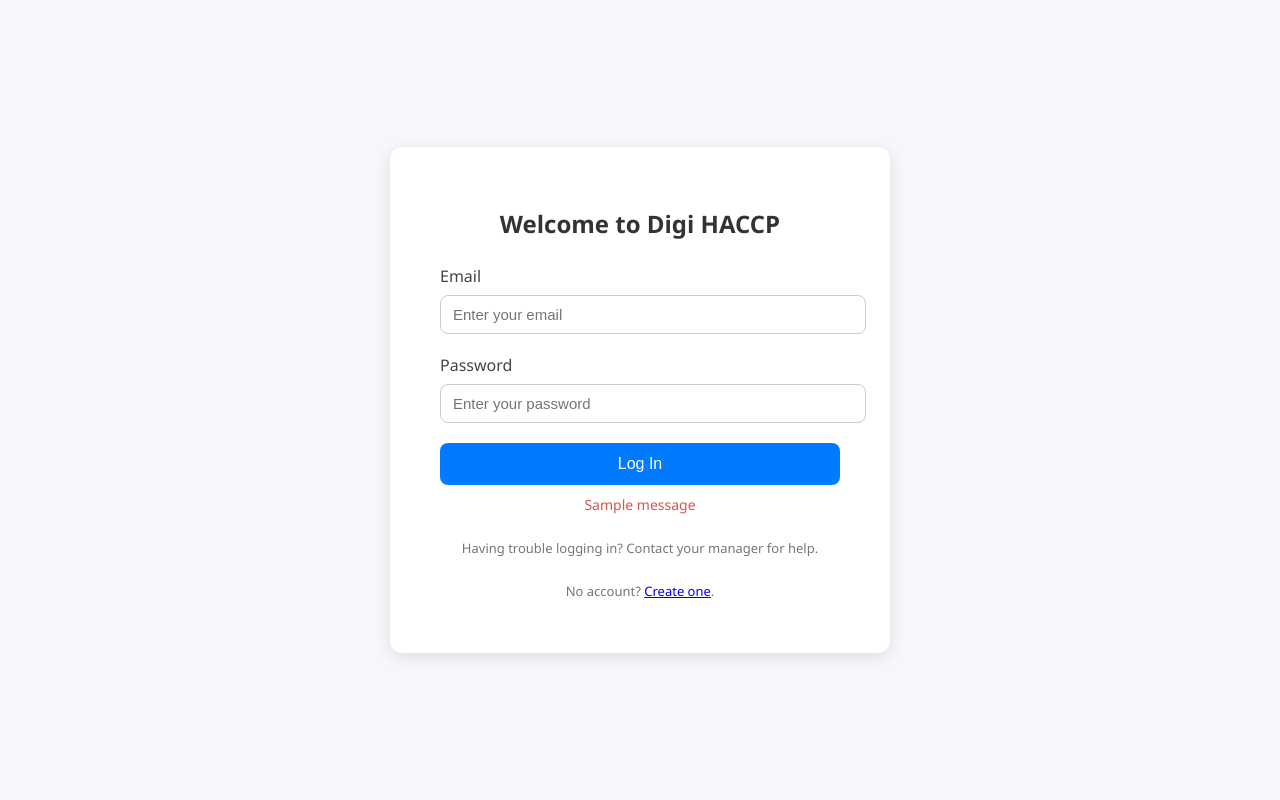
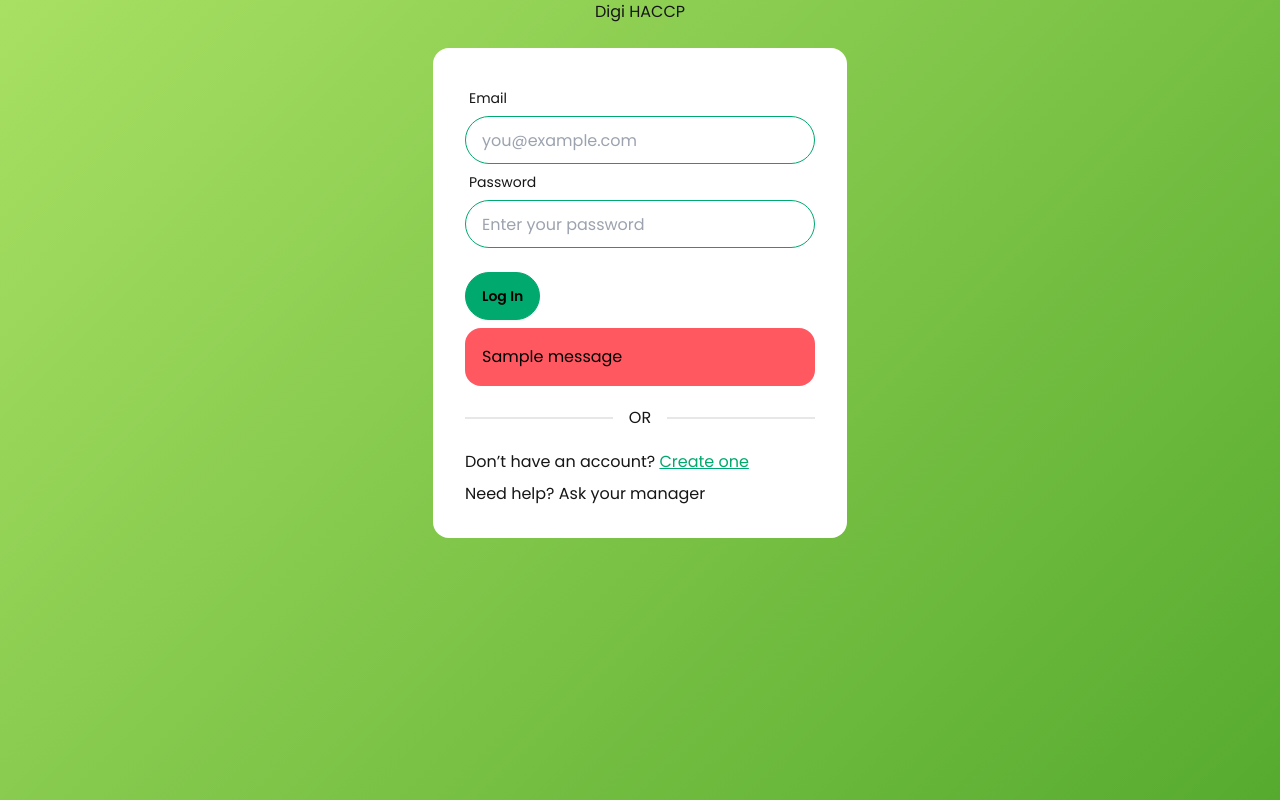
Before and after one commit to JackJamesCh/FYP_digihaccp, a Django app: page /login/ in a window 1280 px wide. Run offline with Django 5.2, Linux system fonts and the light colour scheme; tables that the repository leaves empty hold one stand-in row (values such as "Sample post"); one stand-in notice (Sample message) is shown.

Commit message:
Add manager dashboard and user management features
- Implemented manager dashboard view and template.
- Added user management view and template for managing users.
- Updated URLs to include paths for manager dashboard and user management.
- Enhanced login view to redirect users based on their role.
- Configured static files settings for improved asset management.

```diff
--- a/digi_haccp/accounts/templates/accounts/login.html
+++ b/digi_haccp/accounts/templates/accounts/login.html
@@ -1,133 +1,104 @@
 <!DOCTYPE html>
 <html lang="en">
 <head>
-  <meta charset="UTF-8">
-  <meta name="viewport" content="width=device-width, initial-scale=1.0">
+  <meta charset="UTF-8" />
+  <meta name="viewport" content="width=device-width, initial-scale=1.0" />
   <title>Login | Digi HACCP</title>
 
+  <!-- ✅ DaisyUI standalone (includes Tailwind) -->
+  <link href="https://cdn.jsdelivr.net/npm/daisyui@4.12.10/dist/full.css" rel="stylesheet" />
+
+  <!-- ✅ Set theme -->
+  <script>
+    document.documentElement.setAttribute("data-theme", "pastel");
+  </script>
+
+  <!-- ✅ Modern font -->
+  <link href="https://fonts.googleapis.com/css2?family=Poppins:wght@400;500;600;700&display=swap" rel="stylesheet" />
   <style>
-    /* I set a clean and simple style for the entire login page */
     body {
-      font-family: "Segoe UI", Tahoma, Geneva, Verdana, sans-serif;
-      background-color: #f5f7fa;
+      font-family: "Poppins", sans-serif;
+      background: linear-gradient(135deg, #a8e063, #56ab2f);
+      min-height: 100vh;
       display: flex;
-      justify-content: center;
+      flex-direction: column;
       align-items: center;
-      height: 100vh;
       margin: 0;
-    }
-
-    /* I used a centered white container to hold the login form. This is from one of my past projects that I have done. */
-    .login-container {
-      background-color: #fff;
-      padding: 40px 50px;
-      border-radius: 12px;
-      box-shadow: 0 4px 15px rgba(0,0,0,0.1);
-      width: 100%;
-      max-width: 400px;
-    }
-
-    /* I styled the heading to welcome the users */
-    h2 {
-      text-align: center;
-      color: #333;
-      margin-bottom: 25px;
-    }
-
-    /* I formatted labels for better readability and spacing */
-    label {
-      display: block;
-      margin-bottom: 8px;
-      color: #444;
-      font-weight: 500;
-    }
-
-    /* Styled the input fields for email and password */
-    input[type="email"],
-    input[type="password"] {
-      width: 100%;
-      padding: 10px 12px;
-      margin-bottom: 20px;
-      border: 1px solid #ccc;
-      border-radius: 8px;
-      font-size: 15px;
-      transition: 0.3s;
-    }
-
-    /* I added a focus effect to highlight active input fields. Referenced from - https://developer.mozilla.org/en-US/docs/Web/CSS/:focus */
-    input:focus {
-      border-color: #007bff;
-      outline: none;
-      box-shadow: 0 0 4px rgba(0,123,255,0.3);
-    }
-
-    /* I styled the login button for a clear call-to-action */
-    button {
-      width: 100%;
-      background-color: #007bff;
-      color: white;
-      padding: 12px;
-      border: none;
-      border-radius: 8px;
-      font-size: 16px;
-      cursor: pointer;
-      transition: 0.3s;
-    }
-
-    /* I added a hover effect for better interactivity also user can tell that this is a button that they could click into */
-    button:hover {
-      background-color: #0056b3;
-    }
-
-    /* Styled login error or success messages shown by Django */
-    .message {
-      text-align: center;
-      color: #d9534f;
-      margin-top: 10px;
-      font-size: 14px;
-    }
-
-    /* I included footer text for help and account creation links */
-    .footer-text {
-      text-align: center;
-      color: #777;
-      margin-top: 25px;
-      font-size: 13px;
     }
   </style>
 </head>
+
 <body>
 
-  <!-- I created a container to hold the login form -->
-  <div class="login-container">
-    <h2>Welcome to Digi HACCP</h2>
+  <!-- 🌟 Header -->
+  <header class="w-full py-5 bg-opacity-20 backdrop-blur-sm text-white text-center font-extrabold text-10xl shadow-md border-b border-white/30 tracking-wide">
+    Digi HACCP
+  </header>
+  <br>
+  <!-- 💳 Login Card -->
+  <main class="flex flex-col items-center justify-center flex-grow py-14 px-4">
+    <div class="card bg-base-100 shadow-2xl w-full max-w-md">
+      <div class="card-body items-center text-center">
 
-    <!-- I used a POST form for login so user credentials are sent securely -->
-    <form method="POST">
-      {% csrf_token %}
-      <!-- added CSRF protection to prevent cross-site request attacks. Referenced from - https://docs.djangoproject.com/en/5.2/howto/csrf/ -->
+        <!-- Login Form -->
+        <form method="POST" class="w-full space-y-5">
+          {% csrf_token %}
 
-      <!-- I added an email input field -->
-      <label for="email">Email</label>
-      <input id="email" type="email" name="email" placeholder="Enter your email" required>
+          <div class="form-control w-full">
+            <label class="label justify-center">
+              <span class="label-text font-medium">Email</span>
+            </label>
+            <input
+              type="email"
+              name="email"
+              placeholder="you@example.com"
+              class="input input-bordered input-success w-full text-center"
+              required />
+          </div>
 
-      <!-- added a password input field -->
-      <label for="password">Password</label>
-      <input id="password" type="password" name="password" placeholder="Enter your password" required>
+          <div class="form-control w-full">
+            <label class="label justify-center">
+              <span class="label-text font-medium">Password</span>
+            </label>
+            <input
+              type="password"
+              name="password"
+              placeholder="Enter your password"
+              class="input input-bordered input-success w-full text-center"
+              required />
+          </div>
+          <br>
 
-      <!-- added a login button to submit the form -->
-      <button type="submit">Log In</button>
-    </form>
+          <div class="mt-6">
+            <button type="submit" class="btn btn-success w-full rounded-full">
+              Log In
+            </button>
+          </div>
+        </form>
 
-    <!-- I display Django messages (like 'Invalid credentials') here -->
-    {% for message in messages %}
-      <p class="message">{{ message }}</p>
-    {% endfor %}
+        <!-- Django Messages -->
+        {% if messages %}
+        <div class="mt-4 w-full">
+          {% for message in messages %}
+          <div class="alert alert-error text-sm py-2">{{ message }}</div>
+          {% endfor %}
+        </div>
+        {% endif %}
 
-    <!-- I added helpful footer and signup option text for users -->
-    <p class="footer-text">Having trouble logging in? Contact your manager for help.</p>
-    <p class="footer-text">No account? <a href="{% url 'signup' %}">Create one</a>.</p>
-  </div>
+        <!-- Divider -->
+        <div class="divider my-6">OR</div>
+
+        <!-- Footer Links -->
+        <p class="text-sm text-gray-600">
+          Don’t have an account?
+          <a href="{% url 'signup' %}" class="link link-success font-semibold">Create one</a>
+        </p>
+        <p class="text-sm text-gray-500 mt-2">
+          Need help? Ask your manager
+        </p>
+      </div>
+    </div>
+  </main>
 
 </body>
 </html>
--- a/digi_haccp/accounts/urls.py
+++ b/digi_haccp/accounts/urls.py
@@ -9,5 +9,7 @@
     path('signup/', views.signup_view, name='signup'),
     path('dashboard/', views.dashboard_view, name='dashboard'),
     path('logout/', views.logout_view, name='logout'),
-
+    path('manager-dashboard/', views.manager_dashboard_view, name='manager_dashboard'),
+    path('manage-users/', views.manage_users_view, name='manage_users'),
+    path('delete-user/<int:user_id>/', views.delete_user_view, name='delete_user'),
 ]
--- a/digi_haccp/accounts/views.py
+++ b/digi_haccp/accounts/views.py
@@ -5,40 +5,69 @@
 from django.contrib.auth.decorators import login_required
 from .newuser import SignUpForm
 
-# This Handles the login process
+
+# ----------------------------
+# Handles the login process
+# ----------------------------
 def login_view(request):
-
     if request.method == "POST":
         email = request.POST['email']
         password = request.POST['password']
+
         # Check if the email and password match a user in the database
         user = authenticate(request, email=email, password=password)
         if user is not None:
-            # If authentication succeeds, log the user in and redirect to the dashboard for the time being
+            # If authentication succeeds, log the user in
             login(request, user)
-            return redirect('dashboard')
+
+            # 🔹 Redirect based on user role
+            if user.role == 'manager':
+                return redirect('manager_dashboard')
+            else:
+                return redirect('dashboard')
         else:
             # If login fails, show an error message
             messages.error(request, "Invalid email or password")
+
     # If it’s a GET request, just show the login page
     return render(request, 'accounts/login.html')
 
 
-# This page is protected — only logged-in users can access it
+# ----------------------------
+# Dashboard for staff
+# ----------------------------
 @login_required(login_url='login')
 def dashboard_view(request):
     # Renders the dashboard page with user information
     return render(request, 'accounts/dashboard.html')
 
 
-# This handles logging out users
+# ----------------------------
+# 🔹 Dashboard for managers
+# ----------------------------
+@login_required(login_url='login')
+def manager_dashboard_view(request):
+    # Allow only managers to access this page
+    if request.user.role != 'manager':
+        # If a staff tries to access, send them to normal dashboard
+        return redirect('dashboard')
+
+    # Render manager dashboard
+    return render(request, 'accounts/manager_dashboard.html')
+
+
+# ----------------------------
+# Handles logging out users
+# ----------------------------
 def logout_view(request):
     # Logs the user out and redirects back to the login page
     logout(request)
     return redirect('login')
 
 
+# ----------------------------
 # Handles user registration (sign-up)
+# ----------------------------
 def signup_view(request):
     # If a logged-in user tries to access signup, redirect them to dashboard
     if request.user.is_authenticated:
@@ -47,16 +76,19 @@
     # If the signup form was submitted
     if request.method == "POST":
         form = SignUpForm(request.POST)
+
         # Check if all fields are valid and the data passes form validation
         if form.is_valid():
             # Save the new user to the database
             user = form.save()
+
             # Automatically log the new user in after signup for a smoother experience
             logged_in_user = authenticate(request, email=user.email, password=form.cleaned_data["password"])
             if logged_in_user:
                 login(request, logged_in_user)
                 messages.success(request, "Account created. Welcome!")
                 return redirect('dashboard')
+
             # If auto-login doesn’t work, prompt them to log in manually
             messages.success(request, "Account created. Please log in.")
             return redirect('login')
@@ -66,3 +98,36 @@
 
     # Render the signup page and pass the form into the template
     return render(request, 'accounts/signup.html', {"form": form})
+
+# ----------------------------
+# 🔹 Manager-only user management
+# ----------------------------
+from django.contrib.auth.decorators import user_passes_test
+from .models import User
+
+# Helper: only allow managers
+def is_manager(user):
+    return user.is_authenticated and user.role == 'manager'
+
+
+# ✅ View to list all users (only for managers)
+@user_passes_test(is_manager, login_url='dashboard')
+def manage_users_view(request):
+    users = User.objects.all().order_by('email')  # fetch all users from DB
+    return render(request, 'accounts/manage_users.html', {'users': users})
+
+
+# ✅ View to delete a user (only for managers)
+@user_passes_test(is_manager, login_url='dashboard')
+def delete_user_view(request, user_id):
+    try:
+        user = User.objects.get(id=user_id)
+        # prevent deleting other managers
+        if user.role == 'manager':
+            messages.error(request, "You cannot delete another manager.")
+        else:
+            user.delete()
+            messages.success(request, f"{user.email} has been deleted successfully.")
+    except User.DoesNotExist:
+        messages.error(request, "User not found.")
+    return redirect('manage_users')
--- a/digi_haccp/digi_haccp/settings.py
+++ b/digi_haccp/digi_haccp/settings.py
@@ -138,7 +138,13 @@
 # STATIC FILES
 # -----------------------------
 # Tells Django where to look for static assets like CSS and images
+BASE_DIR = Path(__file__).resolve().parent.parent
+
 STATIC_URL = 'static/'
+STATICFILES_DIRS = [
+    BASE_DIR / "static",  # This line tells Django to look in the /static folder you created
+]
+
 
 
 # -----------------------------
```
Also changed, not shown: digi_haccp/accounts/templates/accounts/manage_users.html (added, +88 -0 lines), digi_haccp/accounts/templates/accounts/manager_dashboard.html (added, +109 -0 lines).
